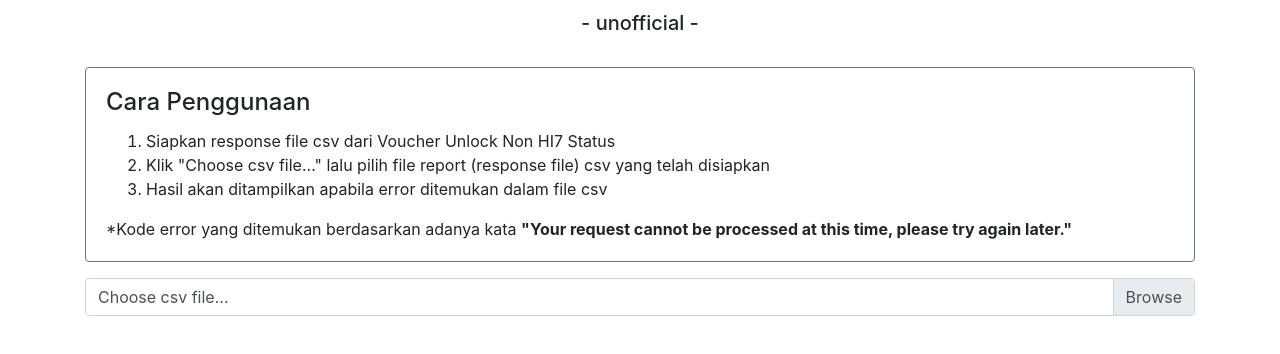
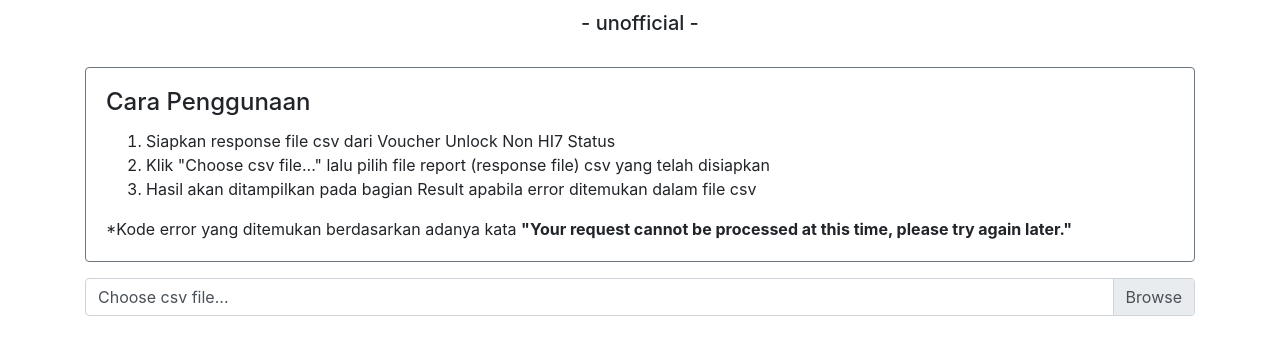
Before and after one commit to smalldale/smalldale.github.io, a plain HTML site: page h3i/index.html in a window 1280 px wide. Shown: the part 110-464 px from the top of the page. Drawn offline with nearby package versions, Linux system fonts and the light colour scheme.

Commit message:
Update index.html

```diff
--- a/h3i/index.html
+++ b/h3i/index.html
@@ -37,7 +37,7 @@
                         <li>Siapkan response file csv dari Voucher Unlock Non HI7 Status</li>
                         <li>Klik "Choose csv file..." lalu pilih file report (response file) csv yang telah disiapkan
                         </li>
-                        <li>Hasil akan ditampilkan apabila error ditemukan dalam file csv</li>
+                        <li>Hasil akan ditampilkan pada bagian Result apabila error ditemukan dalam file csv</li>
                     </ol>
                     *Kode error yang ditemukan berdasarkan adanya kata <b>"Your request cannot be processed at this time, please try again later."</b>
                 </div>
```
